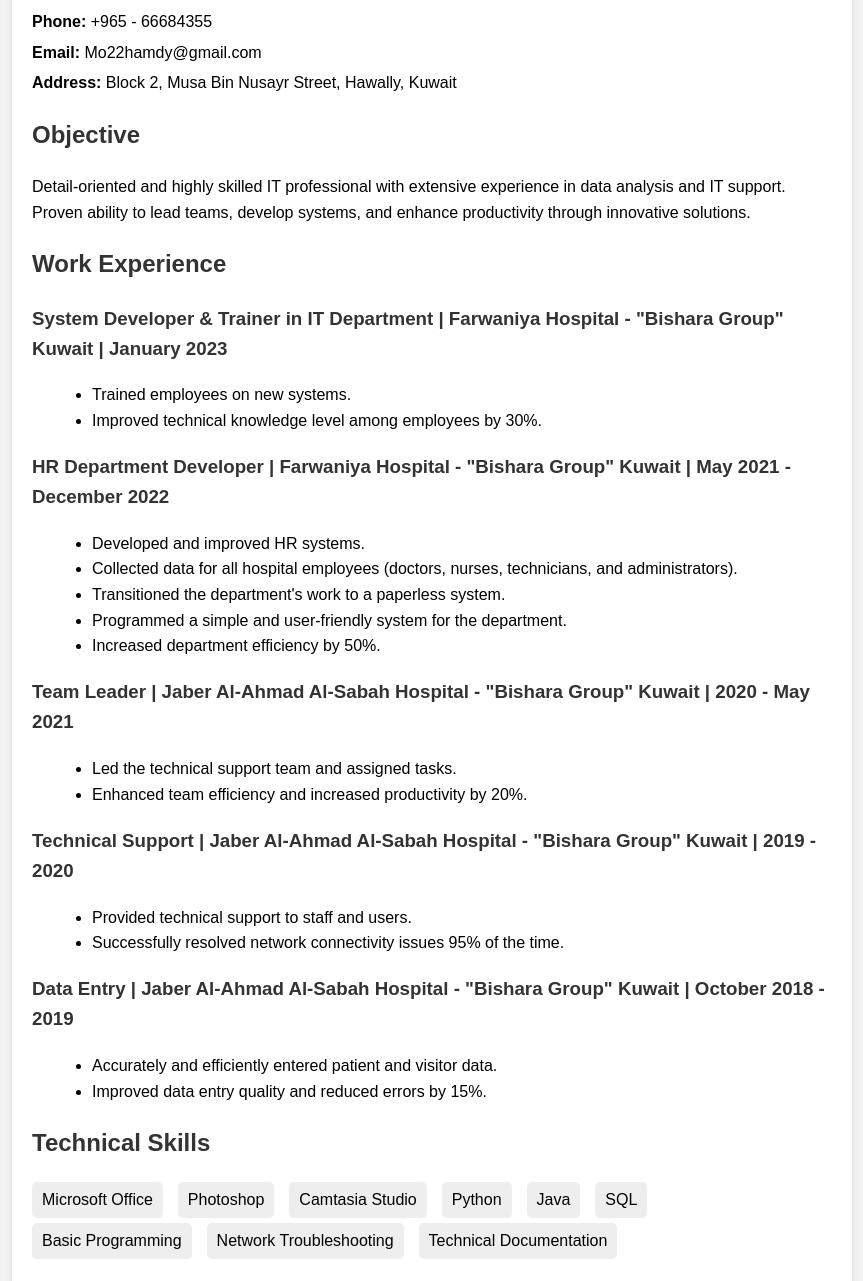
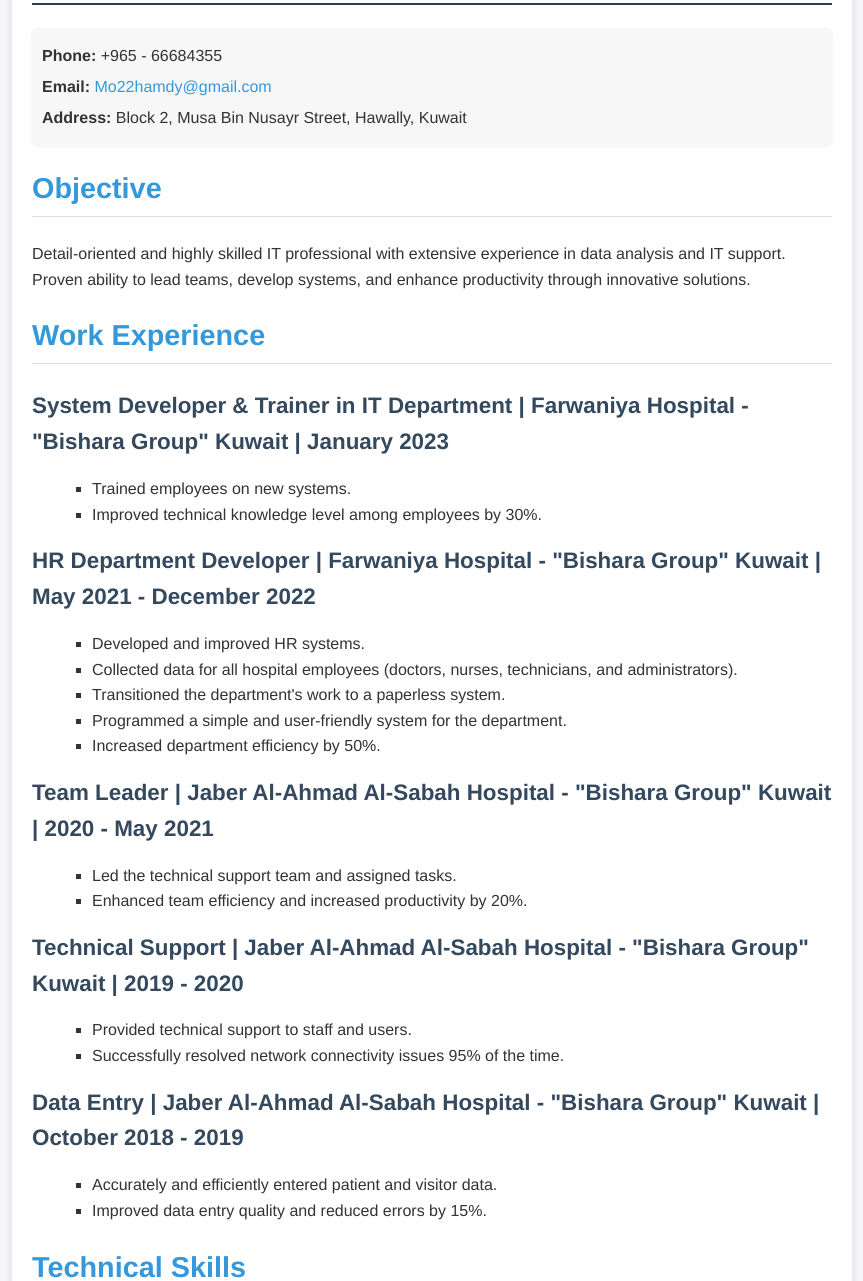
Before and after one commit to Mo74Hamdy/CV, a plain HTML site: page index.html in a window 1280 px wide. Shown: the part 137-1418 px from the top of the page, without its empty margins (208-1071 px from the left). Drawn offline with Linux system fonts and the light colour scheme.

Commit message:
index.html

```diff
--- a/index.html
+++ b/index.html
@@ -5,50 +5,84 @@
     <meta name="viewport" content="width=device-width, initial-scale=1.0">
     <title>Mohammad Hamdy Ay'yad - CV</title>
     <style>
+        /* تنسيق خلفية الصفحة والخط الأساسي */
         body {
-            font-family: Arial, sans-serif;
-            background-color: #f4f4f4;
+            font-family: 'Helvetica Neue', Arial, sans-serif;
+            background-color: #f4f4f9;
+            color: #333;
             line-height: 1.6;
             margin: 0;
             padding: 0;
         }
+        /* تنسيق الإطار الرئيسي */
         .container {
             max-width: 800px;
-            margin: 20px auto;
-            background: #fff;
+            margin: 30px auto;
+            background: #ffffff;
             padding: 20px;
-            box-shadow: 0 0 10px rgba(0, 0, 0, 0.1);
+            box-shadow: 0 4px 8px rgba(0, 0, 0, 0.1);
+            border-radius: 10px;
         }
-        h1, h2, h3 {
-            color: #333;
-        }
+        /* تنسيق العناوين */
         h1 {
-            border-bottom: 2px solid #333;
+            color: #2c3e50;
+            font-size: 2.2em;
+            border-bottom: 2px solid #2c3e50;
             padding-bottom: 10px;
         }
+        h2 {
+            color: #3498db;
+            font-size: 1.8em;
+            margin-top: 20px;
+            border-bottom: 1px solid #ddd;
+            padding-bottom: 5px;
+        }
+        h3 {
+            color: #34495e;
+            font-size: 1.4em;
+            margin: 15px 0 5px;
+        }
+        /* تنسيق المعلومات الشخصية */
         .contact-info {
+            background: #f7f7f7;
+            padding: 10px;
+            border-radius: 5px;
             margin-bottom: 20px;
+            box-shadow: 0 2px 4px rgba(0, 0, 0, 0.05);
         }
         .contact-info p {
             margin: 5px 0;
+            font-size: 1em;
         }
+        /* تنسيق الأقسام */
         section {
             margin-bottom: 20px;
         }
         ul {
-            list-style-type: disc;
+            list-style-type: square;
             margin-left: 20px;
         }
+        /* تنسيق عناصر المهارات، اللغات، والهوايات */
         .skills, .languages, .hobbies {
             display: flex;
             flex-wrap: wrap;
+            gap: 10px;
         }
         .skills div, .languages div, .hobbies div {
-            margin-right: 15px;
-            background: #eee;
-            padding: 5px 10px;
-            margin-bottom: 5px;
-            border-radius: 5px;
+            background: #e9ecef;
+            padding: 8px 12px;
+            border-radius: 20px;
+            font-size: 0.9em;
+            color: #555;
+            box-shadow: 0 2px 4px rgba(0, 0, 0, 0.05);
+        }
+        /* تنسيق الروابط */
+        a {
+            color: #3498db;
+            text-decoration: none;
+        }
+        a:hover {
+            text-decoration: underline;
         }
     </style>
 </head>
@@ -58,7 +92,7 @@
 
         <div class="contact-info">
             <p><strong>Phone:</strong> +965 - 66684355</p>
-            <p><strong>Email:</strong> Mo22hamdy@gmail.com</p>
+            <p><strong>Email:</strong> <a href="mailto:Mo22hamdy@gmail.com">Mo22hamdy@gmail.com</a></p>
             <p><strong>Address:</strong> Block 2, Musa Bin Nusayr Street, Hawally, Kuwait</p>
         </div>
 
```
